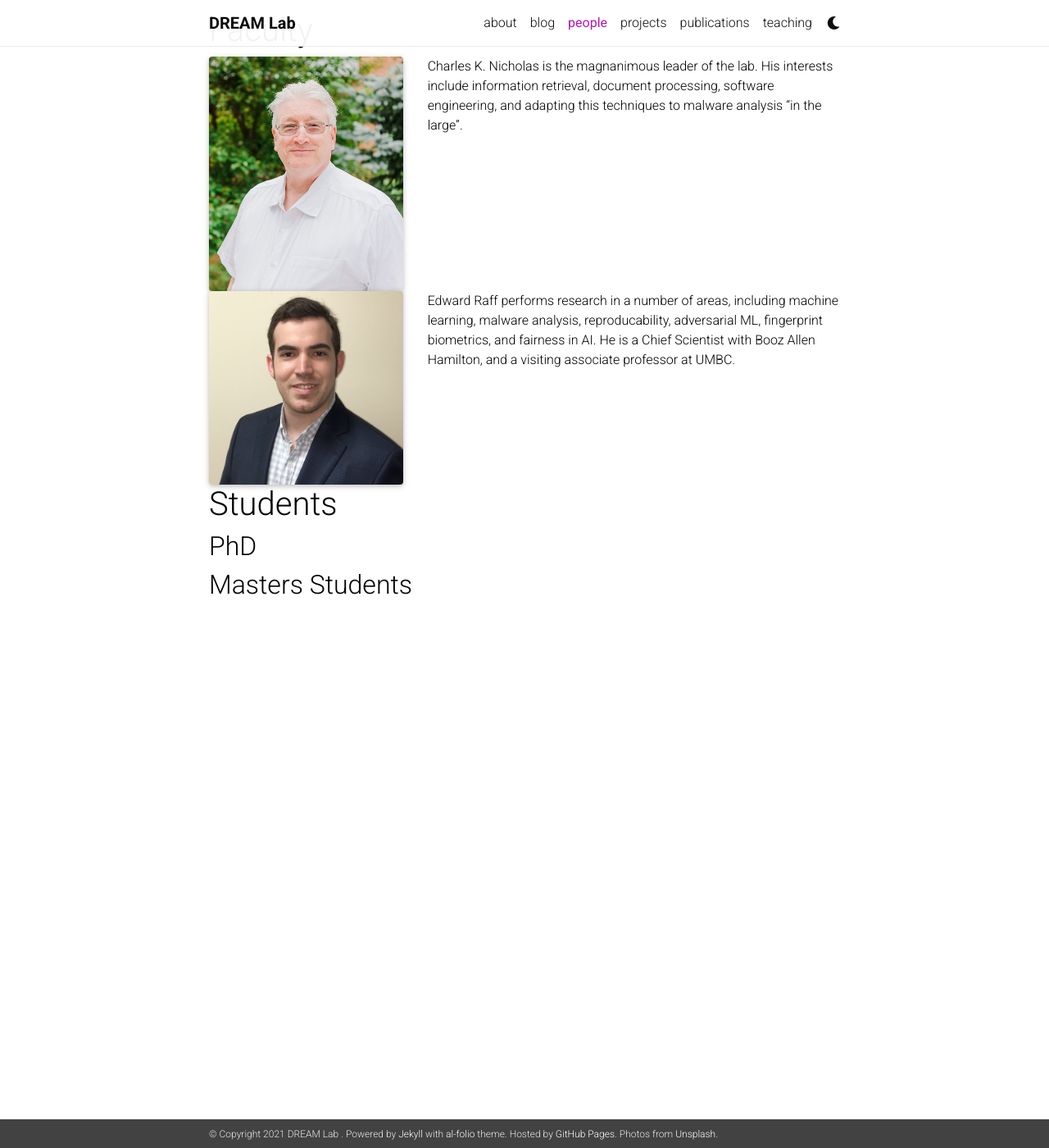
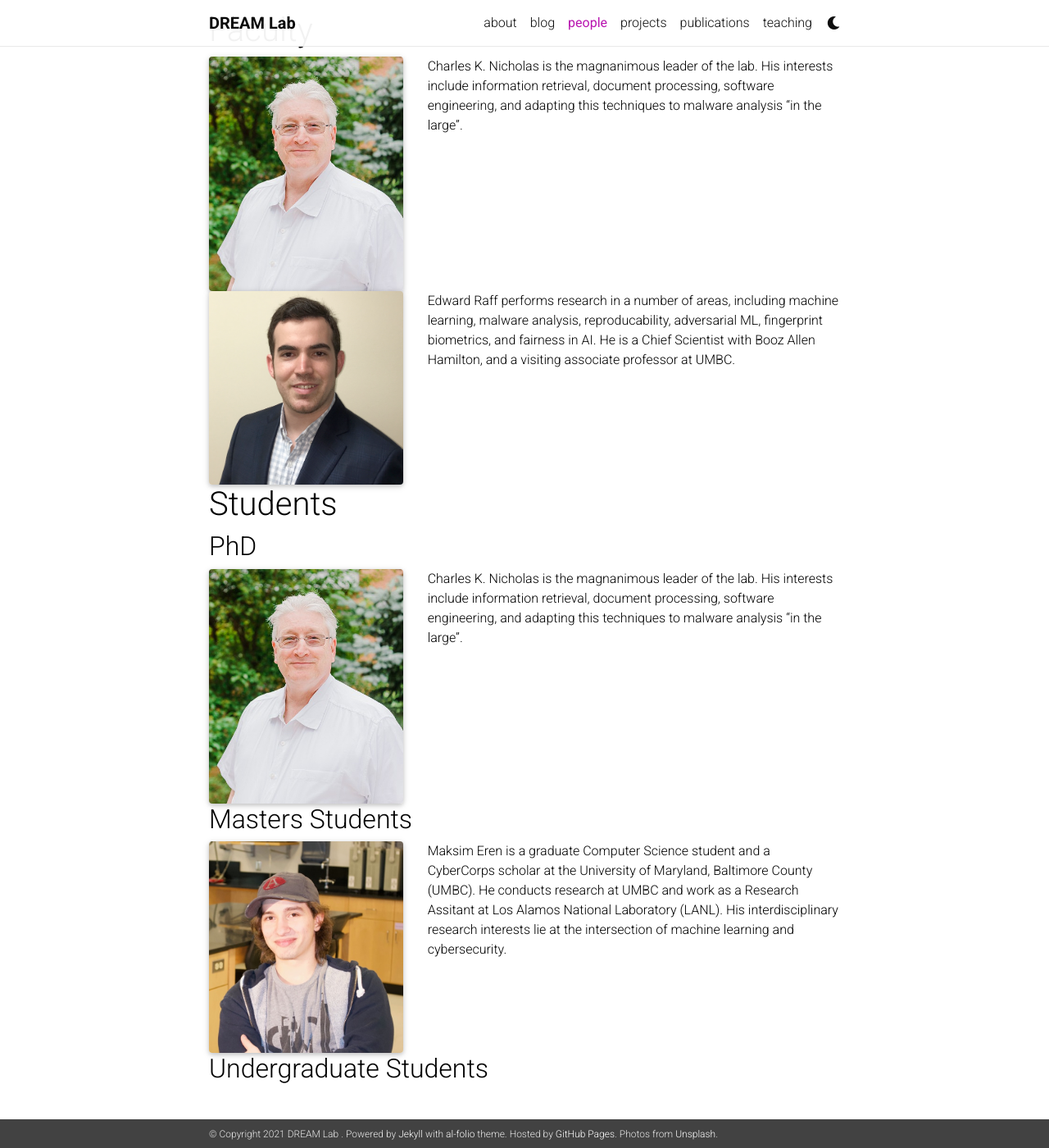
Before and after one commit to UMBC-DREAM-Lab/UMBC-DREAM-Lab.github.io, a Jekyll site: the page built from _pages/people.md, in a window 1280 px wide and 1400 px high, scrolled down 200 px. Shown: the whole window at 82% size. Built offline with Jekyll 4.4.1, drawn with Linux system fonts in a browser that asks for light colours; nearby versions of some CDN libraries; a style sheet for code colours, icons or effects is not loaded.

Commit message:
add news blog, and student information

```diff
--- a/_config.yml
+++ b/_config.yml
@@ -8,7 +8,7 @@
 last_name:
 email:
 description: > # the ">" symbol means to ignore newlines until "footer_text:"
-  A simple, whitespace theme for academics. Based on [*folio](https://github.com/bogoli/-folio) design.
+  The DREAM Lab is a research laboratory in UMBC’s Computer Science and Electrical Engineering department.
 footer_text: >
   Powered by <a href="http://jekyllrb.com/" target="_blank">Jekyll</a> with <a href="https://github.com/alshedivat/al-folio">al-folio</a> theme.
   Hosted by <a href="https://pages.github.com/" target="_blank">GitHub Pages</a>.
@@ -59,7 +59,7 @@
 wikidata_id: # your wikidata id
 
 contact_note: >
-  You can even add a little note about which of these is the best way to reach you.
+  Contact: nicholas@umbc.edu
 
 google_analytics: UA-XXXXXXXXX # out your google-analytics code
 panelbear_analytics: XXXXXXXXX # panelbear analytics site ID
@@ -68,8 +68,8 @@
 # Blog
 # -----------------------------------------------------------------------------
 
-blog_name: al-folio  # your blog must have a name for it to show up in the nav bar
-blog_description: a simple whitespace theme for academics
+blog_name: News Blog  # your blog must have a name for it to show up in the nav bar
+blog_description: Lab news
 permalink: /blog/:year/:title/
 
 # Pagination
@@ -77,7 +77,7 @@
   enabled: true
 
 # Comments
-disqus_shortname: al-folio # put your disqus shortname
+disqus_shortname: dream-lab # put your disqus shortname
 
 # -----------------------------------------------------------------------------
 # Collections
--- a/_pages/people.md
+++ b/_pages/people.md
@@ -29,5 +29,24 @@
 # Students
 
 ## PhD
+<div class="row justify-content-sm-center">
+    <div class="col-sm-4 mt-3 mt-md-0">
+        <img class="img-fluid rounded z-depth-1" src="{{ '/assets/img/headshots/charles_nicholas.jpg' | relative_url }}" alt="" title="Charles K. Nicholas"/>
+    </div>
+    <div class="col-sm-8 mt-3 mt-md-0">
+        Charles K. Nicholas is the magnanimous leader of the lab. His interests include information retrieval, document processing, software engineering, and adapting this techniques to malware analysis “in the large”.
+    </div>
+</div>
 
 ## Masters Students
+<div class="row justify-content-sm-center">
+    <div class="col-sm-4 mt-3 mt-md-0">
+        <img class="img-fluid rounded z-depth-1" src="{{ '/assets/img/headshots/maksim_eren.jpg' | relative_url }}" alt="" title="Maksim E. Eren"/>
+    </div>
+    <div class="col-sm-8 mt-3 mt-md-0">
+        Maksim Eren is a graduate Computer Science student and a CyberCorps scholar at the University of Maryland, Baltimore County (UMBC). He conducts research at UMBC and work as a Research Assitant at Los Alamos National Laboratory (LANL). His interdisciplinary research interests lie at the intersection of machine learning and cybersecurity.
+    </div>
+</div>
+
+
+## Undergraduate Students
```
Also changed, not shown: assets/img/headshots/maksim_eren.jpg (added), assets/img/prof_pic.jpg.
